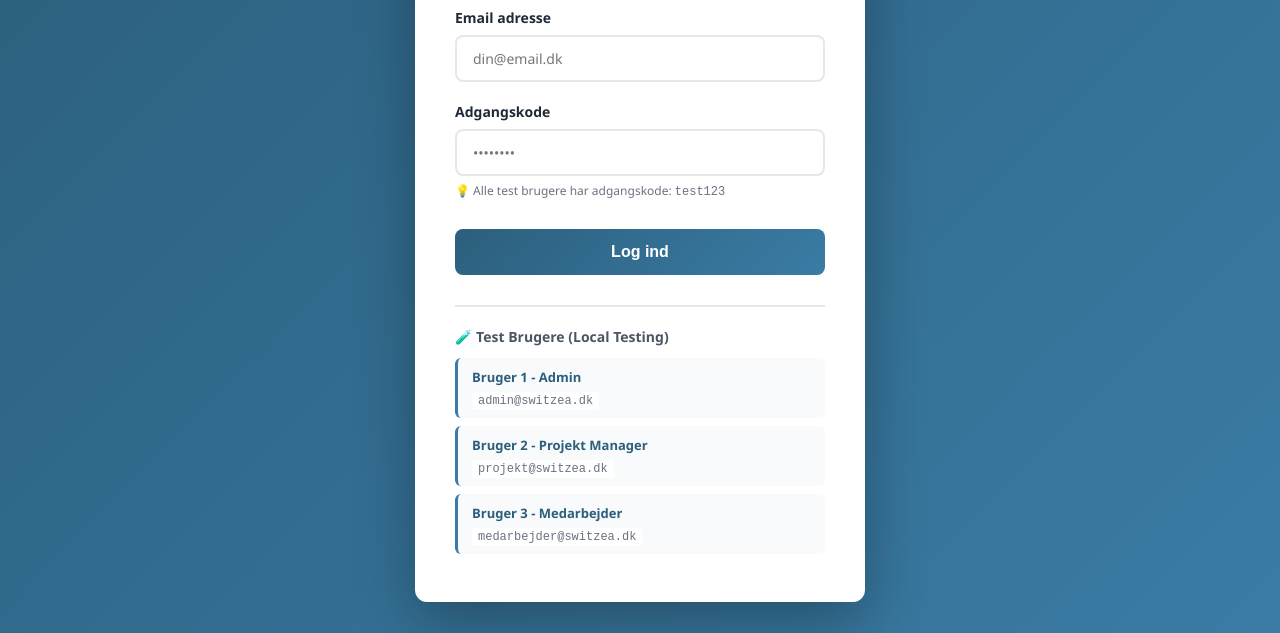
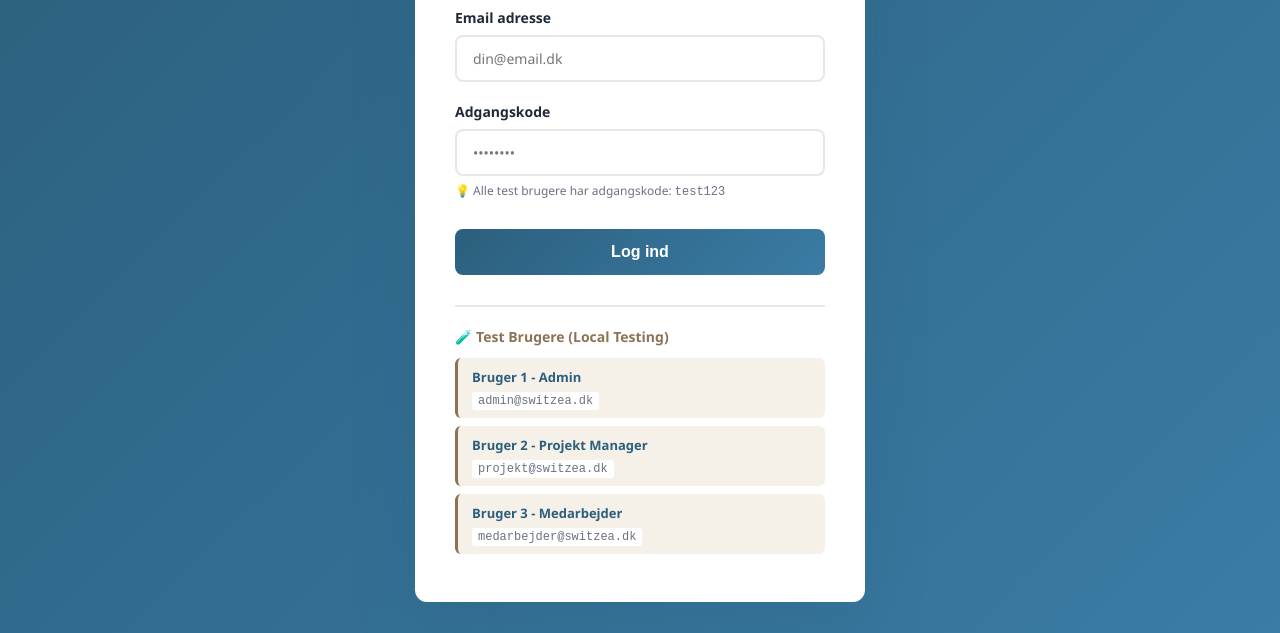
Before and after one commit to mjoxp/switzea-apps, a plain HTML site: page index.html in a window 1280 px wide. Shown: the part 167-800 px from the top of the page. Drawn offline with Linux system fonts and the light colour scheme.

Commit message:
Update index.html

```diff
--- a/index.html
+++ b/index.html
@@ -24,7 +24,7 @@
         .login-container {
             background: white;
             border-radius: 12px;
-            box-shadow: 0 20px 60px rgba(0, 0, 0, 0.3);
+            box-shadow: 0 20px 60px rgba(44, 95, 125, 0.3);
             max-width: 450px;
             width: 100%;
             padding: 40px;
@@ -106,6 +106,7 @@
             margin-bottom: 20px;
             font-size: 14px;
             display: none;
+            border-left: 4px solid #DC2626;
         }
 
         .error-message.show {
@@ -119,19 +120,19 @@
         }
 
         .test-users h3 {
-            color: #4B5563;
+            color: #8B7355;
             font-size: 14px;
             font-weight: 600;
             margin-bottom: 12px;
         }
 
         .test-user-card {
-            background: #F9FAFB;
+            background: #F5F1E8;
             padding: 10px 14px;
             border-radius: 6px;
             margin-bottom: 8px;
             font-size: 13px;
-            border-left: 3px solid #3A7CA5;
+            border-left: 3px solid #8B7355;
         }
 
         .test-user-card strong {
@@ -234,7 +235,6 @@
         window.addEventListener('DOMContentLoaded', function() {
             const currentUser = localStorage.getItem('switzea_currentUser');
             if (currentUser) {
-                // Redirect til dashboard hvis allerede logget ind
                 window.location.href = 'dashboard.html';
             }
         });
@@ -247,11 +247,9 @@
             const password = document.getElementById('password').value;
             const errorMessage = document.getElementById('errorMessage');
 
-            // Find bruger
             const user = testUsers.find(u => u.email === email && u.password === password);
 
             if (user) {
-                // Success! Gem bruger info
                 const userSession = {
                     email: user.email,
                     name: user.name,
@@ -260,24 +258,19 @@
                 };
 
                 localStorage.setItem('switzea_currentUser', JSON.stringify(userSession));
-
-                // Redirect til dashboard
                 window.location.href = 'dashboard.html';
             } else {
-                // Fejl - vis besked
                 errorMessage.classList.add('show');
 
-                // Ryd besked efter 3 sekunder
                 setTimeout(function() {
                     errorMessage.classList.remove('show');
                 }, 3000);
 
-                // Clear password felt
                 document.getElementById('password').value = '';
             }
         });
 
-        // Auto-fill for hurtig test (kan fjernes senere)
+        // Auto-fill for hurtig test
         document.getElementById('email').addEventListener('dblclick', function() {
             this.value = 'admin@switzea.dk';
             document.getElementById('password').value = 'test123';
```
